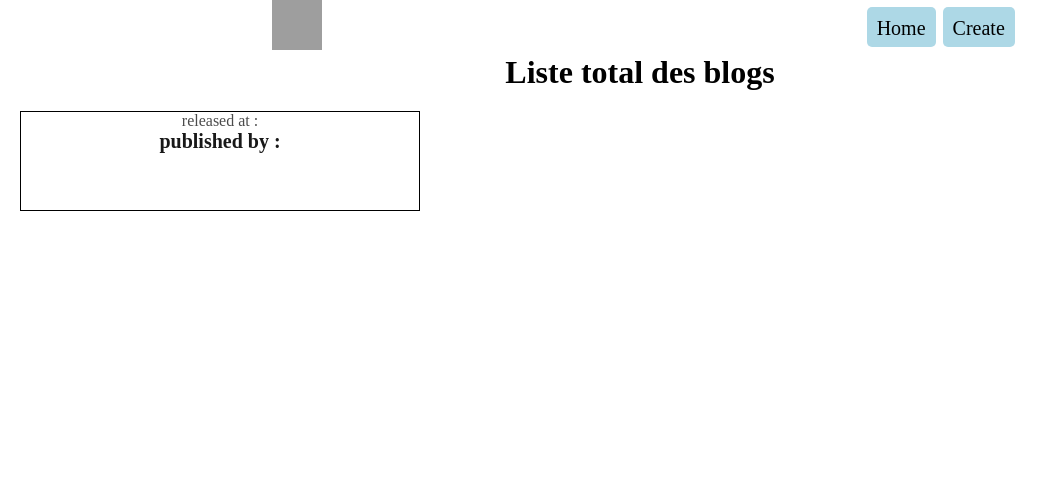
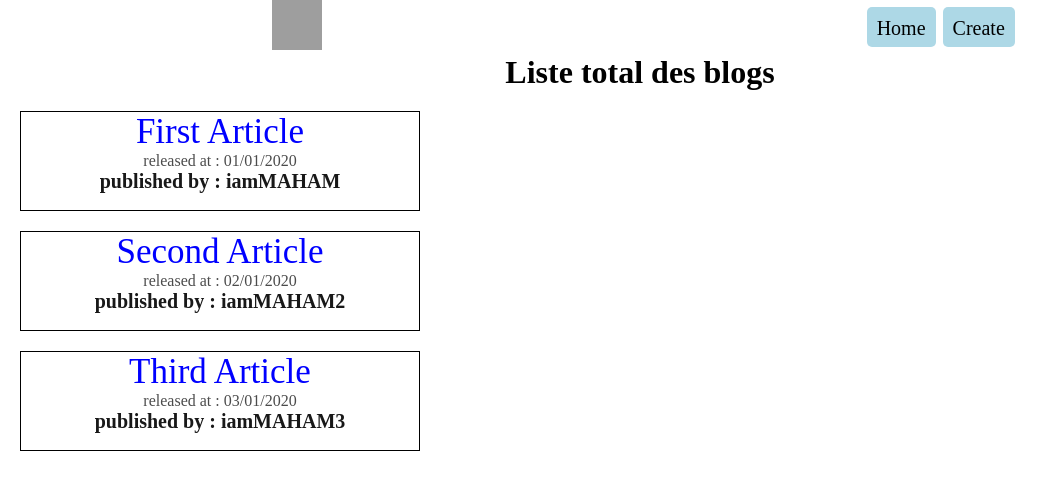
Before and after one commit to iamMAHAM/NaN_form, a React (Create React App) app in the folder javaScript/framework/reactJs/first-app/: page / in a window 1280 px wide. Shown: the top 490 px of the page, without its empty margins (0-1058 px from the left). Built offline with nearby package versions, Linux system fonts and the light colour scheme; data requests are answered from the project's data file; grey boxes are pictures that could not be loaded.

Commit message:
update home.js

```diff
--- a/javaScript/framework/reactJs/first-app/src/Home.js
+++ b/javaScript/framework/reactJs/first-app/src/Home.js
@@ -2,7 +2,7 @@ import BlogList from "./BlogList";
 import useFetch from "./useFetch";
 
 const Home = () => {
-    const {data: blogsList, isloading, error} = useFetch("http://localhost:8000/users")
+    const {data: blogsList, isloading, error} = useFetch("http://localhost:8000/blogs")
     return (
         <div className="container">
             {error && <div>Une erreur est survenue</div>}
```
